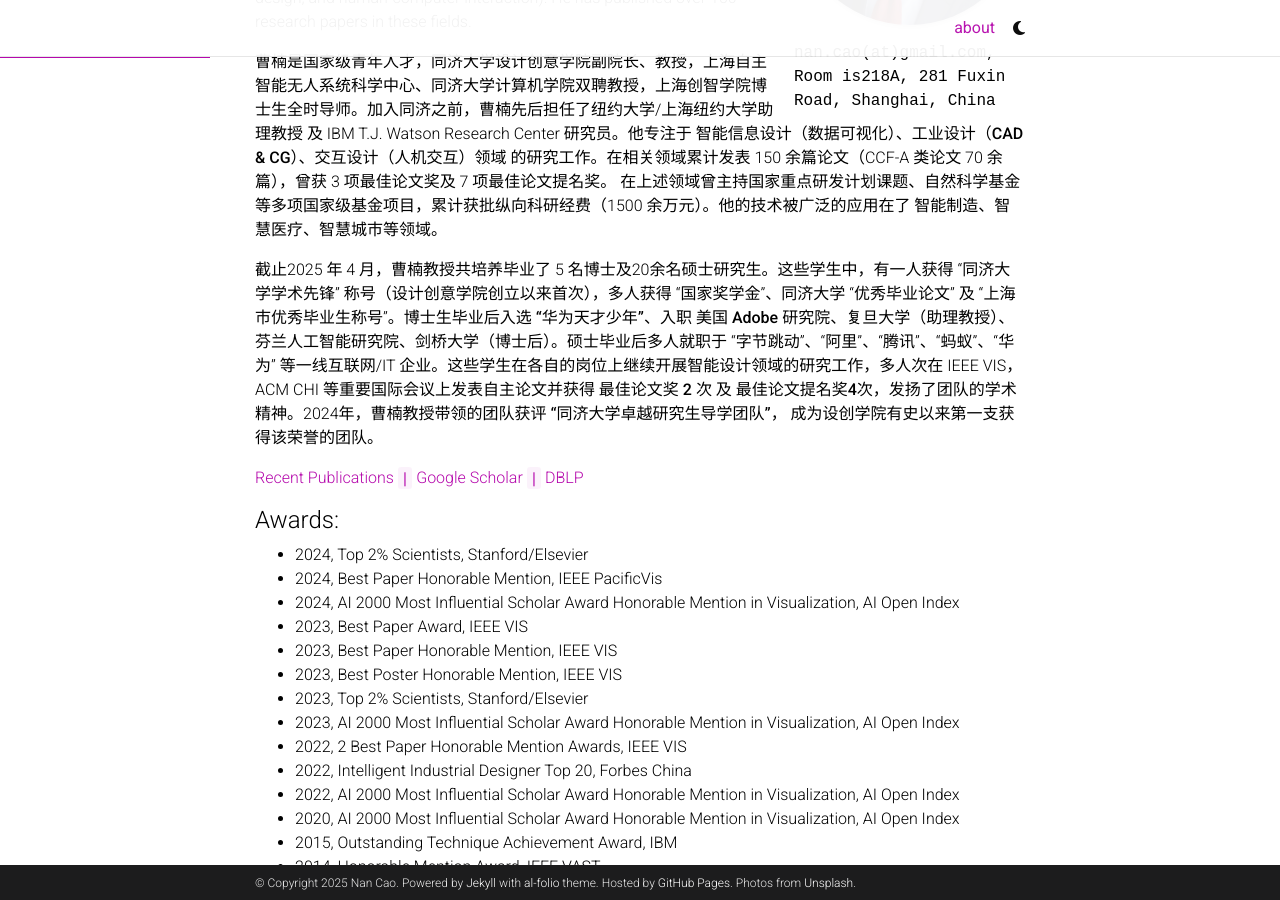
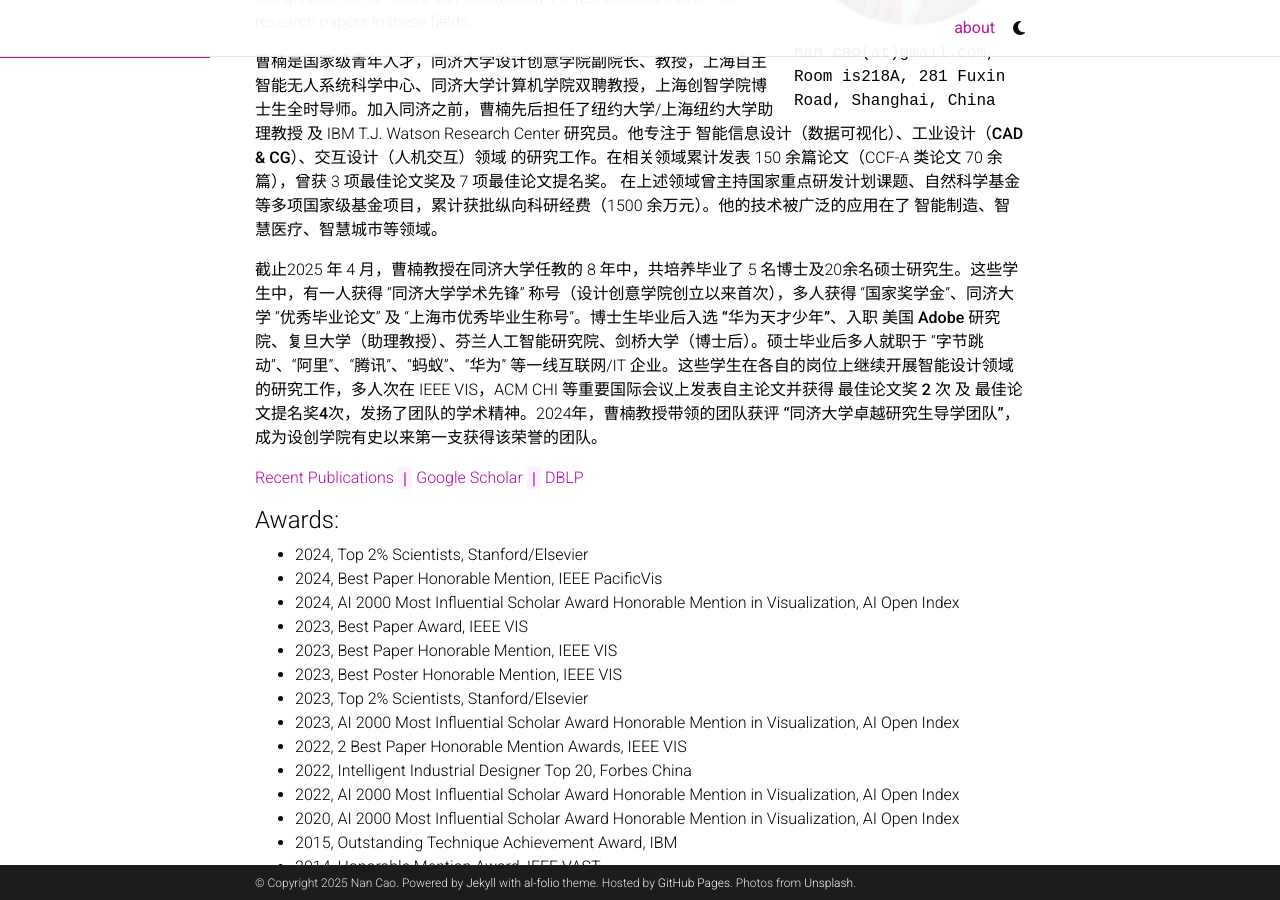
Before and after one commit to nancao/nancao.github.io, a Jekyll site: the page built from _pages/about.md, in a window 1280 px wide and 900 px high, scrolled down 407 px. Built offline with Jekyll 4.4.1, drawn with Linux system fonts in a browser that asks for light colours; full-size pictures stand in for the smaller copies a plugin makes; comment, search, counter and statistics services are not loaded; a style sheet for code colours, icons or effects is not loaded.

Commit message:
Update about.md

```diff
--- a/_pages/about.md
+++ b/_pages/about.md
@@ -20,7 +20,7 @@
 
 曹楠是国家级青年人才，同济大学设计创意学院副院长、教授，上海自主智能无人系统科学中心、同济大学计算机学院双聘教授，上海创智学院博士生全时导师。加入同济之前，曹楠先后担任了纽约大学/上海纽约大学助理教授 及 IBM T.J. Watson Research Center 研究员。他专注于 **智能信息设计（数据可视化）、工业设计（CAD & CG）、交互设计（人机交互）领域** 的研究工作。在相关领域累计发表 150 余篇论文（CCF-A 类论文 70 余篇），曾获 3 项最佳论文奖及 7 项最佳论文提名奖。 在上述领域曾主持国家重点研发计划课题、自然科学基金等多项国家级基金项目，累计获批纵向科研经费（1500 余万元）。他的技术被广泛的应用在了 智能制造、智慧医疗、智慧城市等领域。
 
-截止2025 年 4 月，曹楠教授共培养毕业了 5 名博士及20余名硕士研究生。这些学生中，有一人获得 “**同济大学学术先锋**” 称号（设计创意学院创立以来首次），多人获得 “**国家奖学金**”、同济大学 “**优秀毕业论文**” 及 “**上海市优秀毕业生称号**”。博士生毕业后入选 **“华为天才少年”**、入职 **美国 Adobe 研究院**、**复旦大学（助理教授）**、**芬兰人工智能研究院**、**剑桥大学（博士后）**。硕士毕业后多人就职于 “字节跳动”、“阿里”、“腾讯”、“蚂蚁”、“华为” 等一线互联网/IT 企业。这些学生在各自的岗位上继续开展智能设计领域的研究工作，多人次在 IEEE VIS，ACM CHI 等重要国际会议上发表自主论文并获得 **最佳论文奖 2 次** 及 **最佳论文提名奖4次**，发扬了团队的学术精神。2024年，曹楠教授带领的团队获评 **“同济大学卓越研究生导学团队”**， 成为设创学院有史以来第一支获得该荣誉的团队。
+截止2025 年 4 月，曹楠教授在同济大学任教的 8 年中，共培养毕业了 5 名博士及20余名硕士研究生。这些学生中，有一人获得 “**同济大学学术先锋**” 称号（设计创意学院创立以来首次），多人获得 “**国家奖学金**”、同济大学 “**优秀毕业论文**” 及 “**上海市优秀毕业生称号**”。博士生毕业后入选 **“华为天才少年”**、入职 **美国 Adobe 研究院**、**复旦大学（助理教授）**、**芬兰人工智能研究院**、**剑桥大学（博士后）**。硕士毕业后多人就职于 “字节跳动”、“阿里”、“腾讯”、“蚂蚁”、“华为” 等一线互联网/IT 企业。这些学生在各自的岗位上继续开展智能设计领域的研究工作，多人次在 IEEE VIS，ACM CHI 等重要国际会议上发表自主论文并获得 **最佳论文奖 2 次** 及 **最佳论文提名奖4次**，发扬了团队的学术精神。2024年，曹楠教授带领的团队获评 **“同济大学卓越研究生导学团队”**， 成为设创学院有史以来第一支获得该荣誉的团队。
 
 [Recent Publications](https://idvxlab.com/publication.html) <code>|</code> [Google Scholar](https://scholar.google.com/citations?user=5I0mFcsAAAAJ) <code>|</code> [DBLP](https://dblp.org/pid/66/5146-1.html)
 
```
